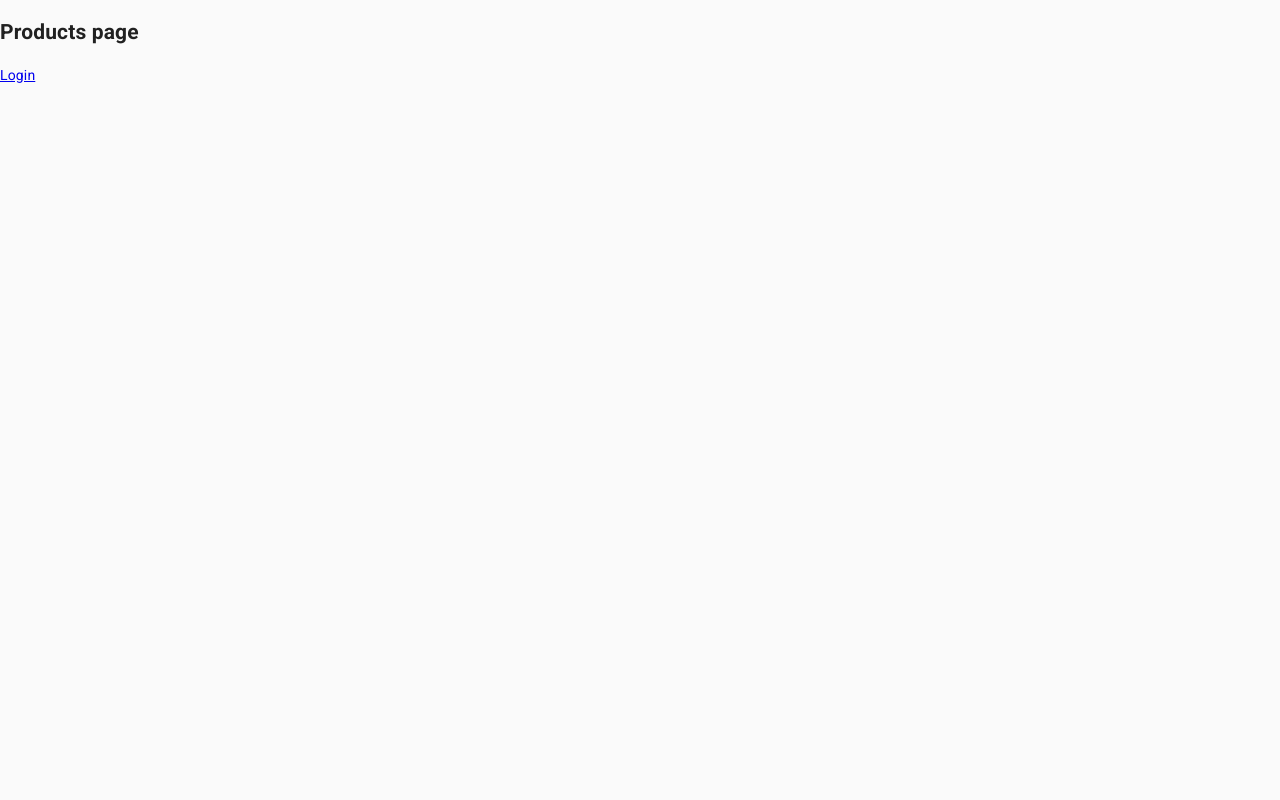
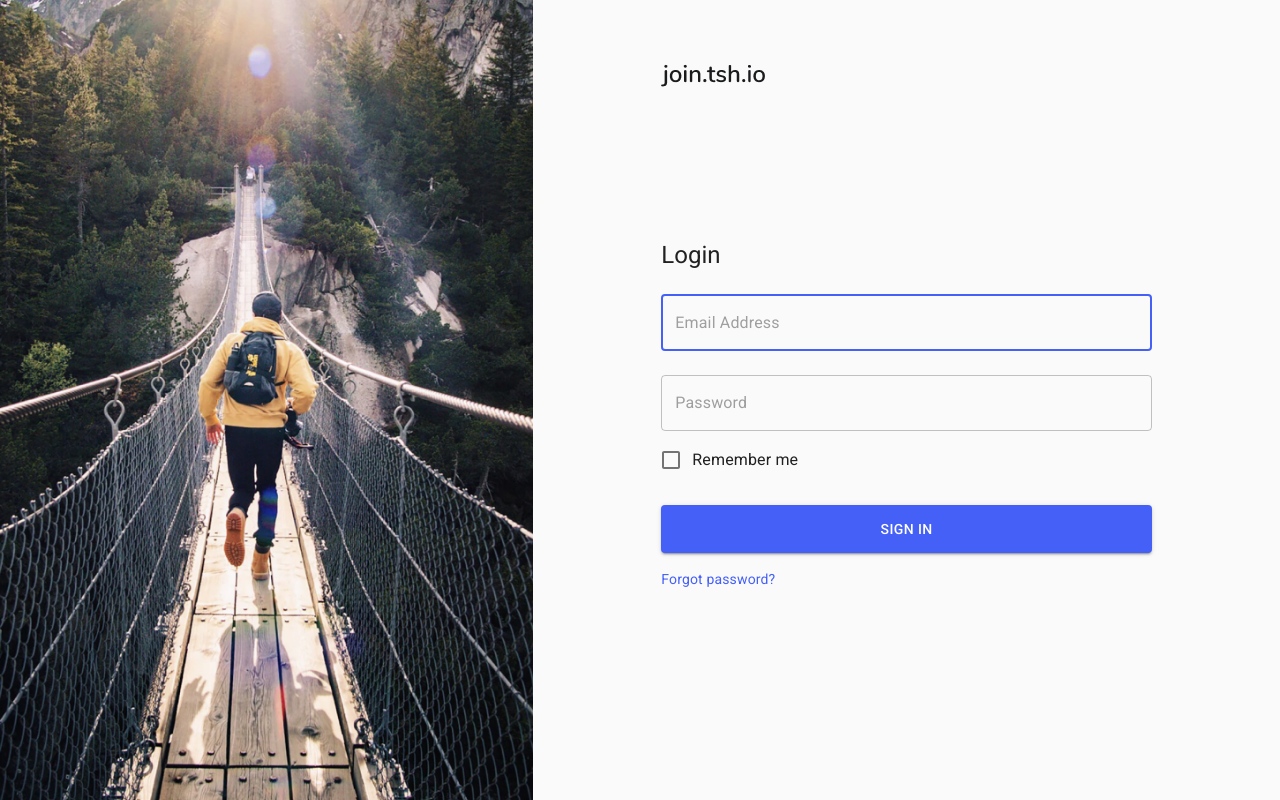
Before and after one commit to gkubiak92/product-catalog, a React (Create React App) app: page / in a window 1280 px wide. Built offline with nearby package versions, Linux system fonts and the light colour scheme.

Commit message:
Added conditional rendering of app based on auth

```diff
--- a/src/app/App.tsx
+++ b/src/app/App.tsx
@@ -1,7 +1,11 @@
 import React from 'react';
+import { useSelector } from 'react-redux';
+import { RootState } from 'redux/rootReducer';
 
 import { AppRoutes } from 'routing/AppRoutes';
+import { Login } from './login/Login';
 
 export const App = () => {
-  return <AppRoutes />;
+  const isAuth = useSelector<RootState>((state) => state.auth.isAuth);
+  return isAuth ? <AppRoutes /> : <Login />;
 };
--- a/src/routing/AppRoutes.tsx
+++ b/src/routing/AppRoutes.tsx
@@ -1,7 +1,6 @@
 import React from 'react';
 import { Redirect, Route, Switch } from 'react-router-dom';
 
-import { Login } from 'app/login/Login';
 import { Products } from 'app/products/Products';
 
 import { AppRoute } from './AppRoute.enum';
@@ -10,7 +9,6 @@ export const AppRoutes = () => {
   return (
     <Switch>
       <Route path={AppRoute.home} exact component={Products} />
-      <Route path={AppRoute.login} component={Login} />
 
       <Redirect to={AppRoute.home} />
     </Switch>
```
